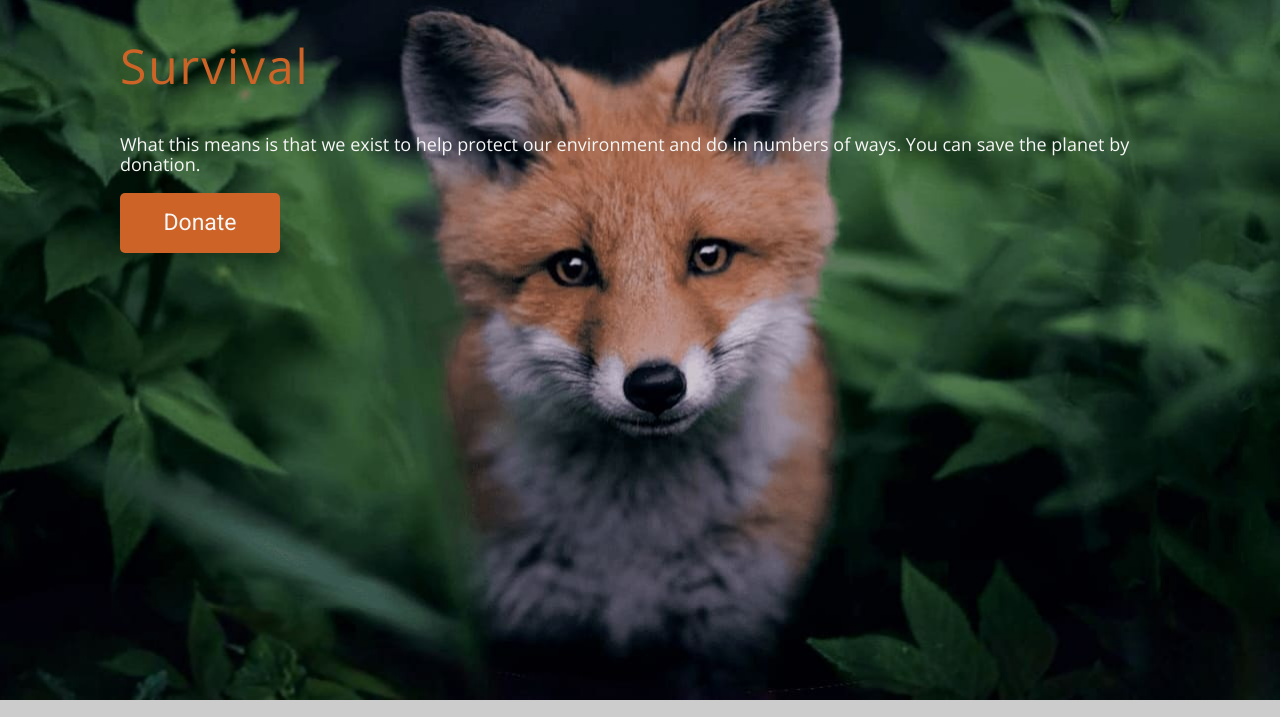
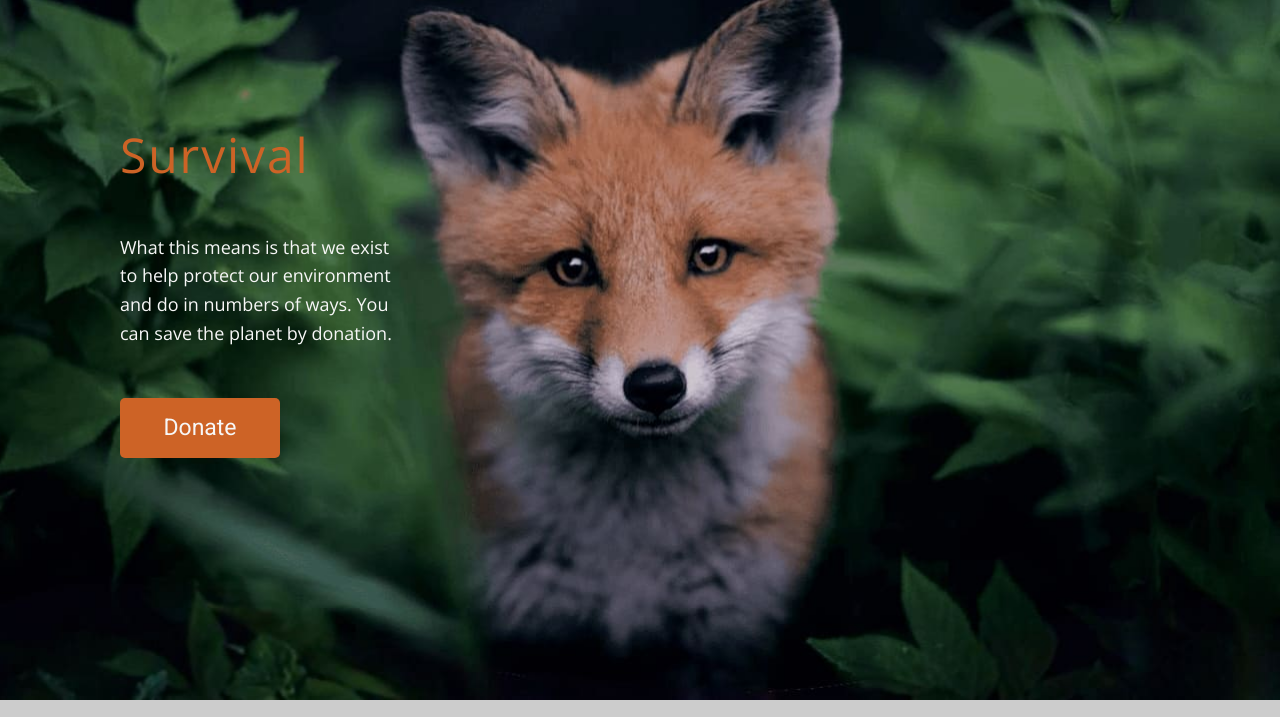
Before and after one commit to dkondr/wildlife-website, a plain HTML site: page index.html in a window 1280 px wide. Shown: the part 80-797 px from the top of the page. Drawn offline with nearby package versions, Linux system fonts and the light colour scheme.

Commit message:
feat: add survival block

```diff
--- a/style.css
+++ b/style.css
@@ -101,22 +101,30 @@ body {
 }
 
 .survival-container {
-	margin: 0 120px;
+	max-height: 340px;
+	margin: 130px 120px 0;
+	display: flex;
+	flex-direction: column;
+	gap: 50px;
 }
 
 .h1 {
 	font-family: var(--font-family);
 	font-weight: 400;
 	font-size: 48px;
-	line-height: 150%;
+	/* line-height: 150%; */
 	letter-spacing: 0.04em;
 	color: var(---orange-main);
+	margin: 0;
 }
 
 .survival__p {
 	font-family: var(--font-family);
 	font-size: 18px;
+	line-height: 160%;
 	color: var(--font-light);
+	margin: 0;
+	width: 274px;
 }
 
 .survival__donate {
```
